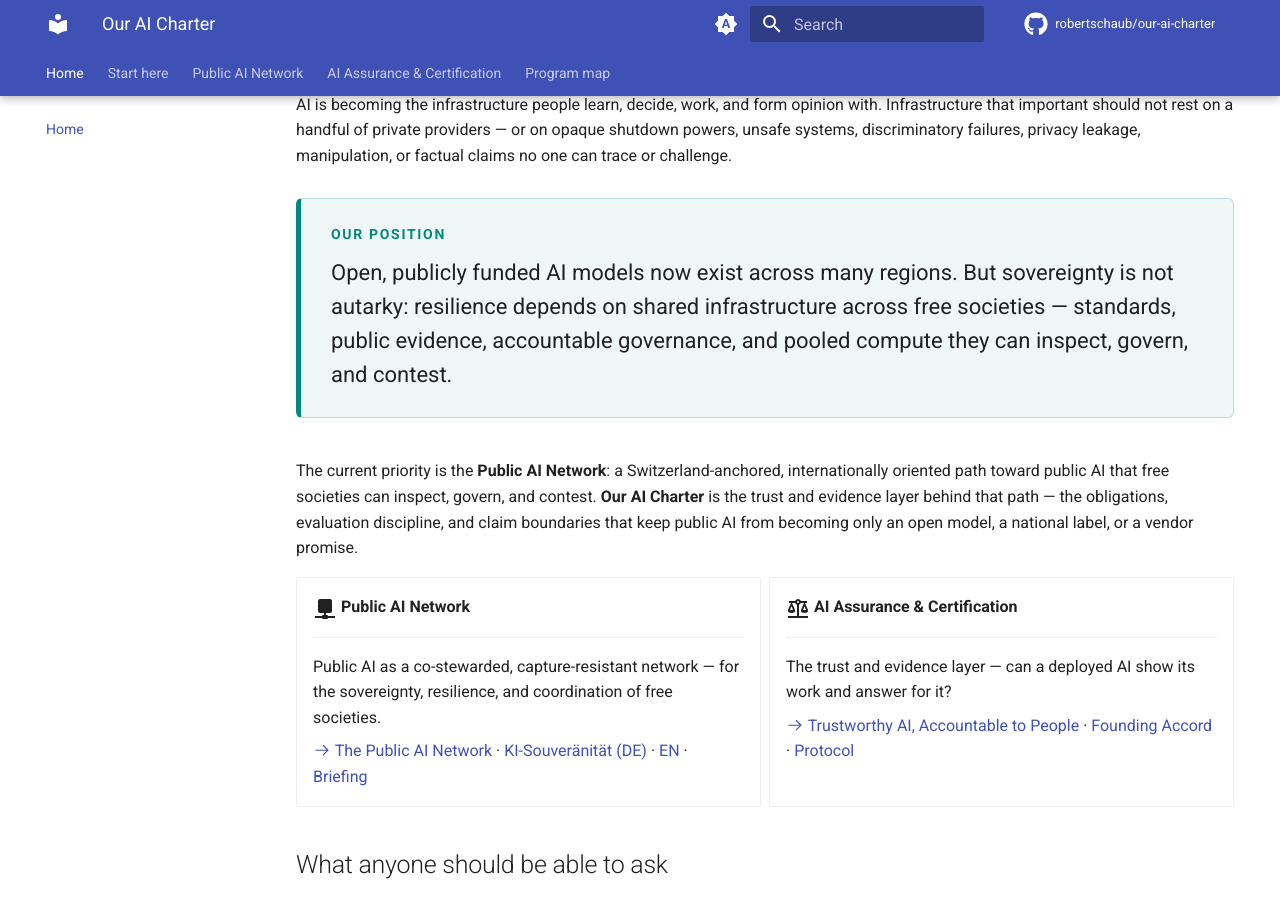
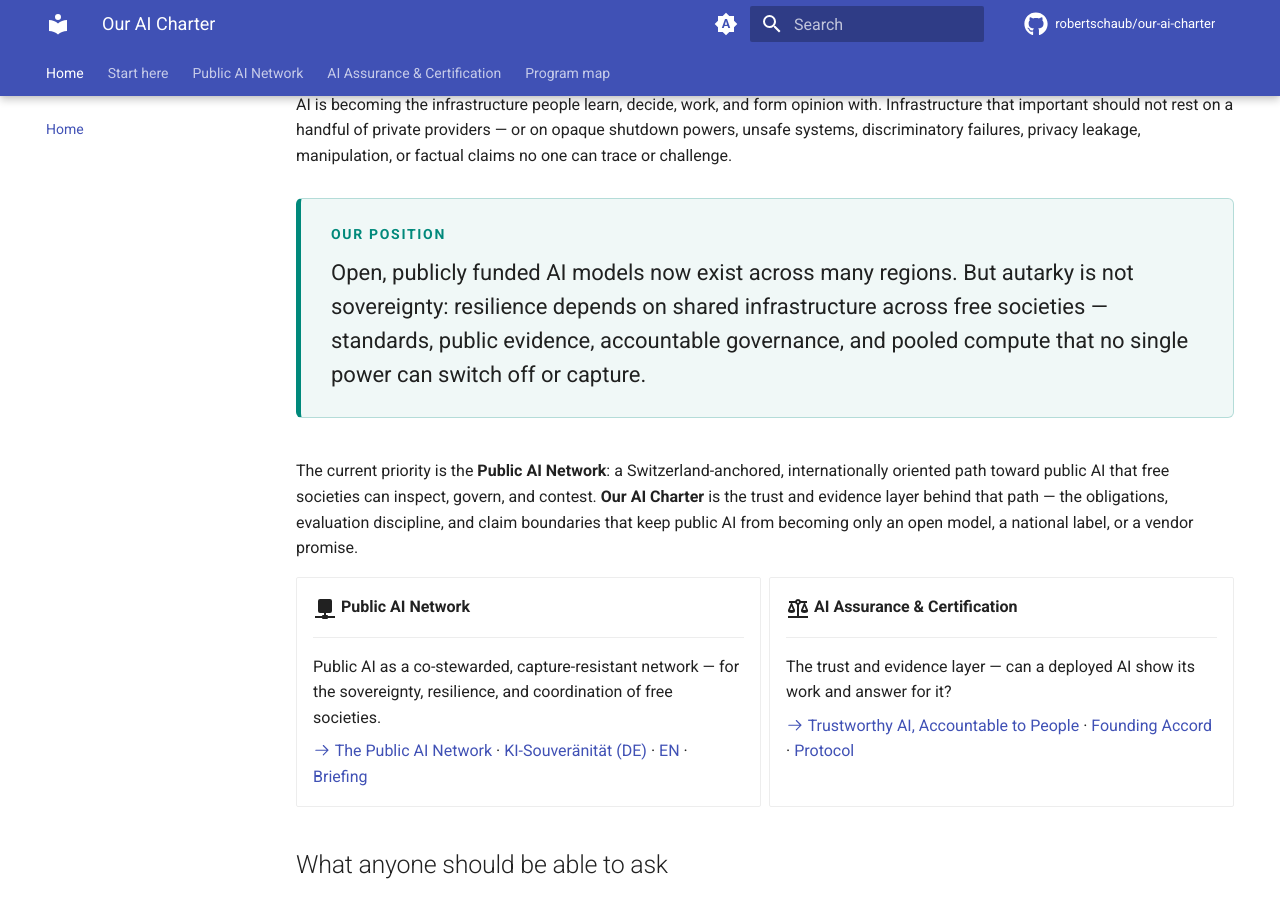
Before and after one commit to robertschaub/our-ai-charter, an MkDocs documentation site: the page built from docs/index.md, in a window 1280 px wide and 900 px high, scrolled down 470 px. Built offline with MkDocs 1.6.1 and Material for MkDocs 9.7.7, drawn with Linux system fonts in a browser that asks for light colours; plug-ins that fetch from the network failed and are left out; comment, search, counter and statistics services are not loaded.

Commit message:
docs(home): sharpen the position line to "autarky is not sovereignty"
Flip the framing so it punctures "owning a model is enough," and end on
the stake (no single power can switch off or capture) instead of the
"inspect, govern, and contest" triad the next paragraph already carries.

Co-Authored-By: Claude Opus 4.8 <noreply@anthropic.com>

```diff
--- a/docs/index.md
+++ b/docs/index.md
@@ -22,7 +22,7 @@ AI is becoming the infrastructure people learn, decide, work, and form opinion w
 
 <div class="feature-quote" markdown>
 <span class="mission-label">Our position</span>
-Open, publicly funded AI models now exist across many regions. But sovereignty is not autarky: resilience depends on shared infrastructure across free societies — standards, public evidence, accountable governance, and pooled compute they can inspect, govern, and contest.
+Open, publicly funded AI models now exist across many regions. But autarky is not sovereignty: resilience depends on shared infrastructure across free societies — standards, public evidence, accountable governance, and pooled compute that no single power can switch off or capture.
 </div>
 
 The current priority is the **Public AI Network**: a Switzerland-anchored, internationally oriented path toward public AI that free societies can inspect, govern, and contest. **Our AI Charter** is the trust and evidence layer behind that path — the obligations, evaluation discipline, and claim boundaries that keep public AI from becoming only an open model, a national label, or a vendor promise.
```
